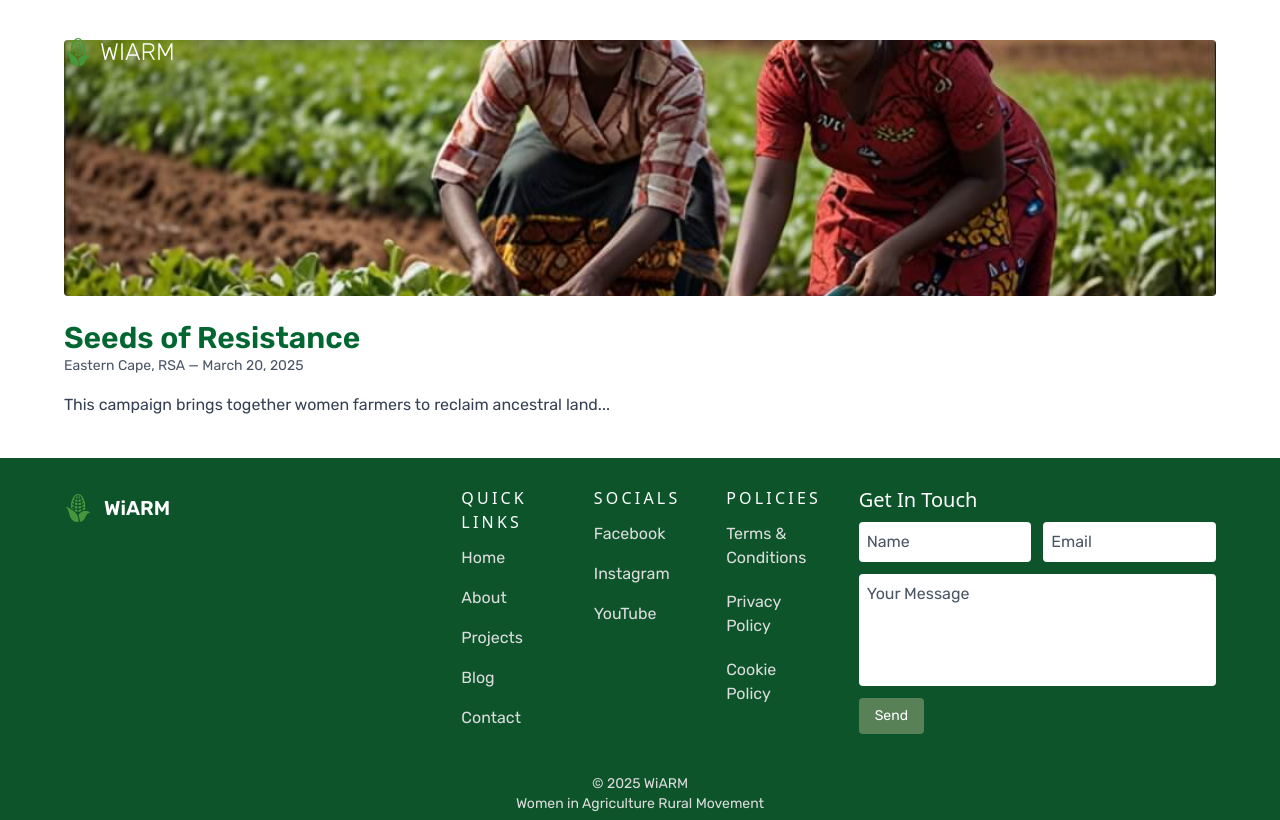
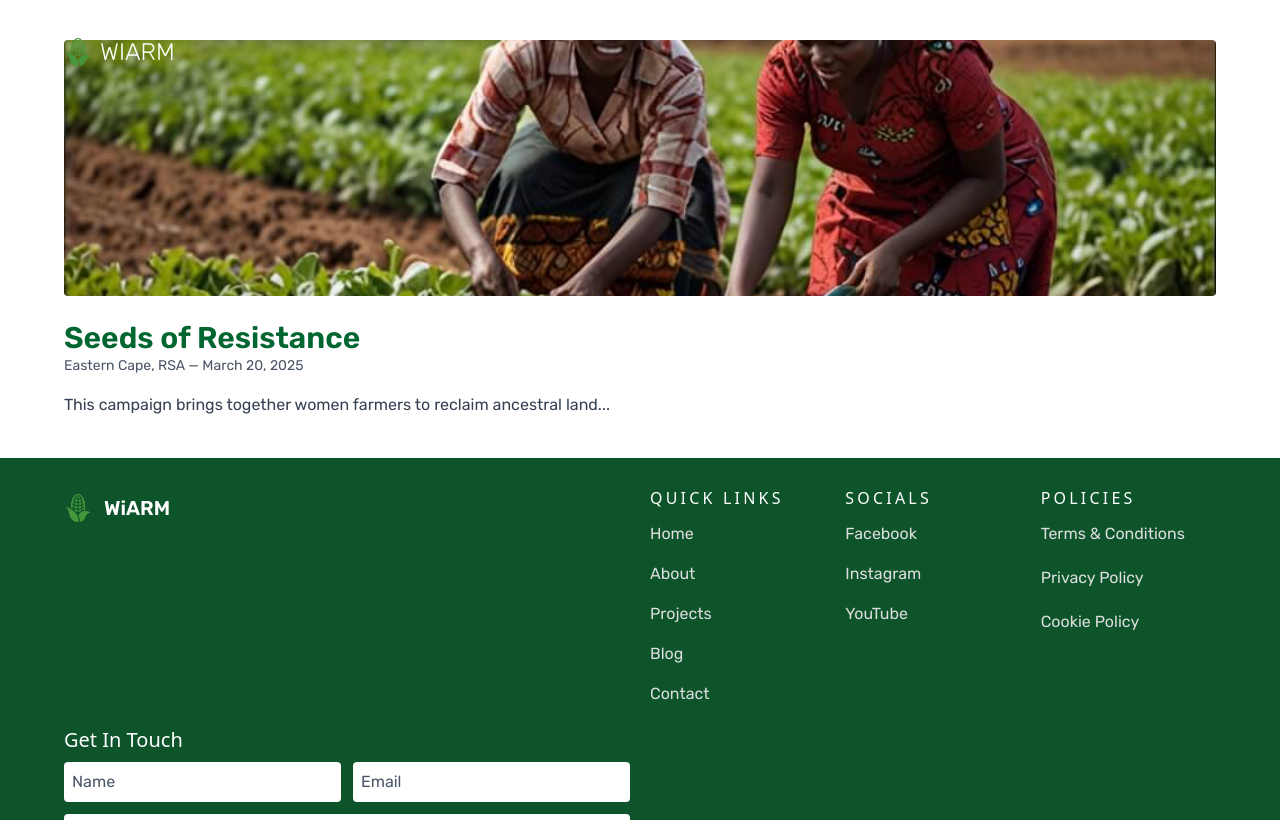
Before and after one commit to rorisangputu/wiarm, a React (Vite) app: page /campaigns/1 in a window 1280 px wide. Shown: the top 820 px of the page. Built offline with nearby package versions, Linux system fonts and the light colour scheme.

Commit message:
styles for m screen

```diff
--- a/src/components/Footer.jsx
+++ b/src/components/Footer.jsx
@@ -6,10 +6,10 @@ import { FaPhoneAlt } from "react-icons/fa";
 const Footer = () => {
   return (
     <div className='w-full bg-green-900 py-7 text-[#dddddd]'>
-      <div className='w-[90%] max-w-7xl mx-auto flex flex-col justify-between'>
+      <div className='w-[90%] mx-auto flex flex-col justify-between'>
 
         {/* Top Section */}
-        <div className='w-full grid grid-cols-1 md:grid-cols-3 gap-10'>
+        <div className='w-full grid grid-cols-1 md:grid-cols-2 gap-10 md:gap-5'>
 
           {/* Logo and Contact Info */}
           <div className='flex flex-col gap-3'>
@@ -22,7 +22,7 @@ const Footer = () => {
           </div>
 
           {/* Quick Links */}
-          <div className='grid grid-cols-2 md:grid-cols-3 gap-10'>
+          <div className='grid grid-cols-2 md:grid-cols-3 gap-10 md:gap-5'>
             <div>
               <h1 className='text-md font-sans font-medium tracking-[0.2em] uppercase mb-3 text-white'>Quick Links</h1>
               <ul className='space-y-4 font-normal text-md'>
```
